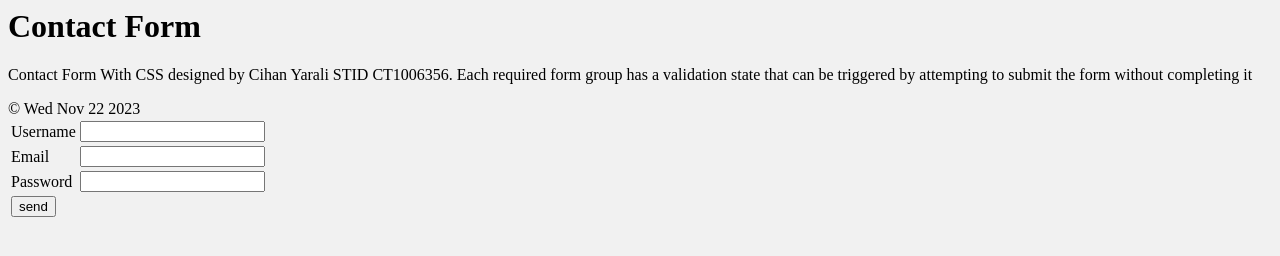
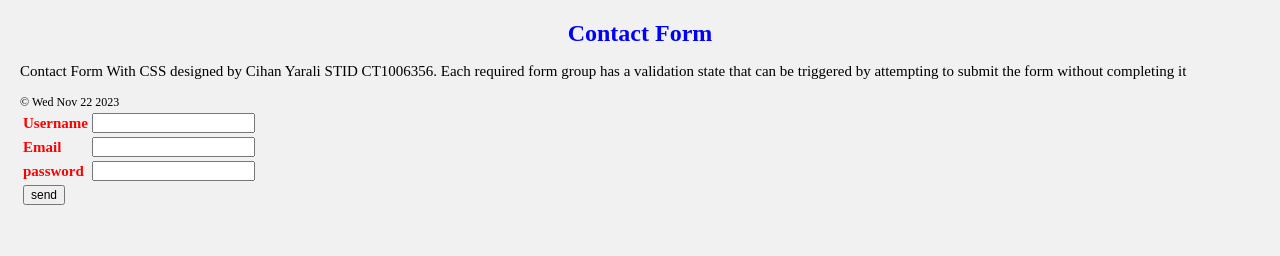
Before and after one commit to Cihanyarali/CihanYaraliRepo, a plain HTML site: page index.html in a window 1280 px wide. Drawn offline with Linux system fonts and the light colour scheme; files that its build step writes are made by us from their sources.

Commit message:
Add files via upload

```diff
--- a/index.html
+++ b/index.html
@@ -9,20 +9,20 @@
 <body>
     <form action="" method="post"></form>
     <h1>Contact Form</h1>
-    <p>Contact Form With CSS designed by Cihan Yarali STID CT1006356. Each required form group has a validation
+    <p style="font-size: 15px;">Contact Form With CSS designed by Cihan Yarali STID CT1006356. Each required form group has a validation
         state that can be triggered by attempting to submit the form without completing it
     </p>
     <table>
         <tr>
-            <td>Username</td>
+            <td><span class="form">Username</span></td>
             <td><input type="text" name="Username" id="Username"></td>
         </tr>
         <tr>
-            <td>Email</td>
+            <td><span class="form">Email</span></td>
             <td><input type="email" id="email"></td>
         </tr>
         <tr>
-            <td>Password</td>
+            <td><span class="form">password</span></td>
             <td><input type="password" name="password" id="password"></td>
         </tr>
         <tr>
--- a/style.css
+++ b/style.css
@@ -1,6 +1,22 @@
 
-
+* {
+    font-size: 12px;
+}
 
 body {
     background-color: #f1f1f1;
+    margin: 20px;
 }
+
+h1 {
+    font-size: 2rem;
+    color: blue;
+    font-style: bold;
+    text-align: center;
+}
+
+.form{
+    font-size: 15px;
+    color: red;
+    font-weight: bold;
+}
```
